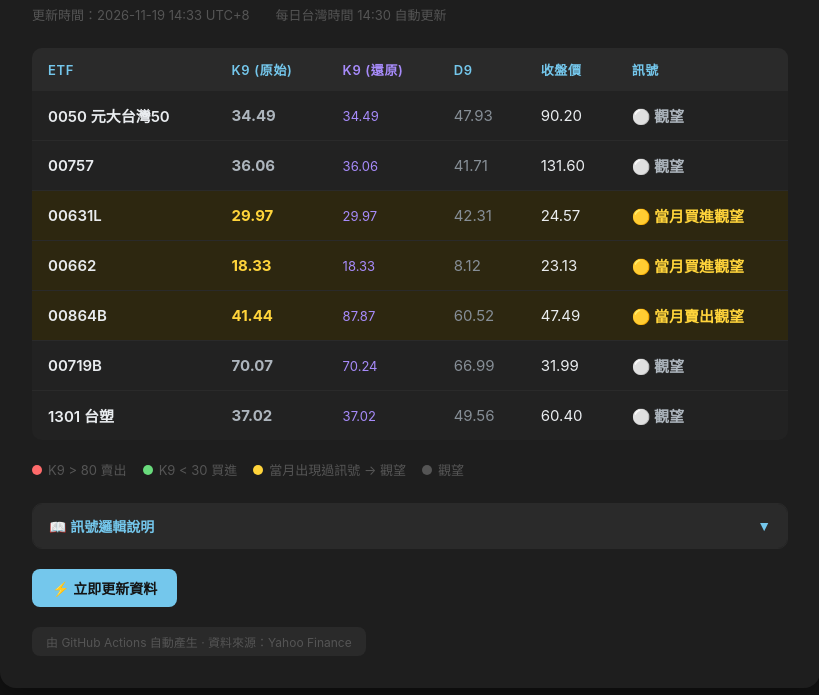
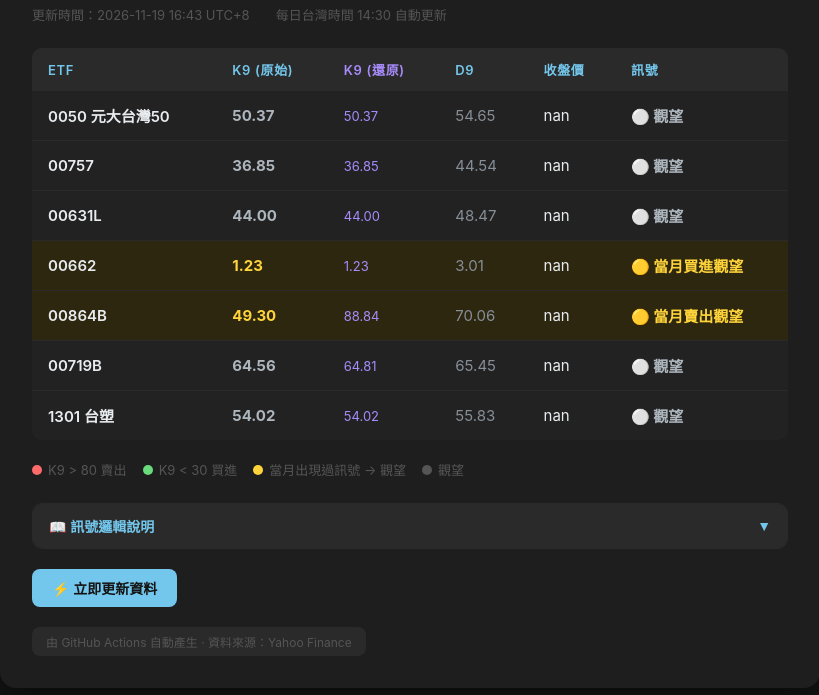
Before and after one commit to lanbuyang/etf-monitor, a plain HTML site: page index.html in a window 1280 px wide. Shown: the part 105-800 px from the top of the page, without its empty margins (230-1049 px from the left). Drawn offline with Linux system fonts and the light colour scheme.

Commit message:
chore: 自動更新 ETF KD 數據 2026-11-19 16:43 UTC

```diff
--- a/index.html
+++ b/index.html
@@ -98,7 +98,7 @@
 
 <div class="card">
   <h1>台股 ETF KD 監控</h1>
-  <p class="subtitle">更新時間：2026-11-19 14:33 UTC+8　　每日台灣時間 14:30 自動更新</p>
+  <p class="subtitle">更新時間：2026-11-19 16:43 UTC+8　　每日台灣時間 14:30 自動更新</p>
   <table>
     <thead>
       <tr>
@@ -113,58 +113,58 @@
     <tbody>
         <tr style="background:#222">
           <td style="color:#e9ecef;font-weight:600">0050 元大台灣50</td>
-          <td style="color:#adb5bd;font-weight:700">34.49</td>
-          <td style="color:#a78bfa;font-size:13px">34.49</td>
-          <td style="color:#868e96">47.93</td>
-          <td style="color:#e9ecef">90.20</td>
+          <td style="color:#adb5bd;font-weight:700">50.37</td>
+          <td style="color:#a78bfa;font-size:13px">50.37</td>
+          <td style="color:#868e96">54.65</td>
+          <td style="color:#e9ecef">nan</td>
           <td style="color:#adb5bd;font-weight:700">⚪ 觀望</td>
         </tr>
         <tr style="background:#222">
           <td style="color:#e9ecef;font-weight:600">00757</td>
-          <td style="color:#adb5bd;font-weight:700">36.06</td>
-          <td style="color:#a78bfa;font-size:13px">36.06</td>
-          <td style="color:#868e96">41.71</td>
-          <td style="color:#e9ecef">131.60</td>
+          <td style="color:#adb5bd;font-weight:700">36.85</td>
+          <td style="color:#a78bfa;font-size:13px">36.85</td>
+          <td style="color:#868e96">44.54</td>
+          <td style="color:#e9ecef">nan</td>
+          <td style="color:#adb5bd;font-weight:700">⚪ 觀望</td>
+        </tr>
+        <tr style="background:#222">
+          <td style="color:#e9ecef;font-weight:600">00631L</td>
+          <td style="color:#adb5bd;font-weight:700">44.00</td>
+          <td style="color:#a78bfa;font-size:13px">44.00</td>
+          <td style="color:#868e96">48.47</td>
+          <td style="color:#e9ecef">nan</td>
           <td style="color:#adb5bd;font-weight:700">⚪ 觀望</td>
         </tr>
         <tr style="background:#2d2710">
-          <td style="color:#e9ecef;font-weight:600">00631L</td>
-          <td style="color:#ffd43b;font-weight:700">29.97</td>
-          <td style="color:#a78bfa;font-size:13px">29.97</td>
-          <td style="color:#868e96">42.31</td>
-          <td style="color:#e9ecef">24.57</td>
-          <td style="color:#ffd43b;font-weight:700">🟡 當月買進觀望</td>
-        </tr>
-        <tr style="background:#2d2710">
           <td style="color:#e9ecef;font-weight:600">00662</td>
-          <td style="color:#ffd43b;font-weight:700">18.33</td>
-          <td style="color:#a78bfa;font-size:13px">18.33</td>
-          <td style="color:#868e96">8.12</td>
-          <td style="color:#e9ecef">23.13</td>
+          <td style="color:#ffd43b;font-weight:700">1.23</td>
+          <td style="color:#a78bfa;font-size:13px">1.23</td>
+          <td style="color:#868e96">3.01</td>
+          <td style="color:#e9ecef">nan</td>
           <td style="color:#ffd43b;font-weight:700">🟡 當月買進觀望</td>
         </tr>
         <tr style="background:#2d2710">
           <td style="color:#e9ecef;font-weight:600">00864B</td>
-          <td style="color:#ffd43b;font-weight:700">41.44</td>
-          <td style="color:#a78bfa;font-size:13px">87.87</td>
-          <td style="color:#868e96">60.52</td>
-          <td style="color:#e9ecef">47.49</td>
+          <td style="color:#ffd43b;font-weight:700">49.30</td>
+          <td style="color:#a78bfa;font-size:13px">88.84</td>
+          <td style="color:#868e96">70.06</td>
+          <td style="color:#e9ecef">nan</td>
           <td style="color:#ffd43b;font-weight:700">🟡 當月賣出觀望</td>
         </tr>
         <tr style="background:#222">
           <td style="color:#e9ecef;font-weight:600">00719B</td>
-          <td style="color:#adb5bd;font-weight:700">70.07</td>
-          <td style="color:#a78bfa;font-size:13px">70.24</td>
-          <td style="color:#868e96">66.99</td>
-          <td style="color:#e9ecef">31.99</td>
+          <td style="color:#adb5bd;font-weight:700">64.56</td>
+          <td style="color:#a78bfa;font-size:13px">64.81</td>
+          <td style="color:#868e96">65.45</td>
+          <td style="color:#e9ecef">nan</td>
           <td style="color:#adb5bd;font-weight:700">⚪ 觀望</td>
         </tr>
         <tr style="background:#222">
           <td style="color:#e9ecef;font-weight:600">1301 台塑</td>
-          <td style="color:#adb5bd;font-weight:700">37.02</td>
-          <td style="color:#a78bfa;font-size:13px">37.02</td>
-          <td style="color:#868e96">49.56</td>
-          <td style="color:#e9ecef">60.40</td>
+          <td style="color:#adb5bd;font-weight:700">54.02</td>
+          <td style="color:#a78bfa;font-size:13px">54.02</td>
+          <td style="color:#868e96">55.83</td>
+          <td style="color:#e9ecef">nan</td>
           <td style="color:#adb5bd;font-weight:700">⚪ 觀望</td>
         </tr>
     </tbody>
```
